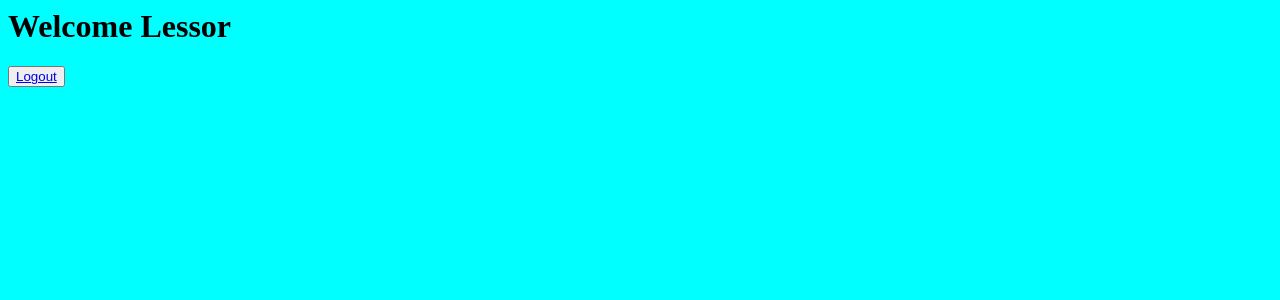
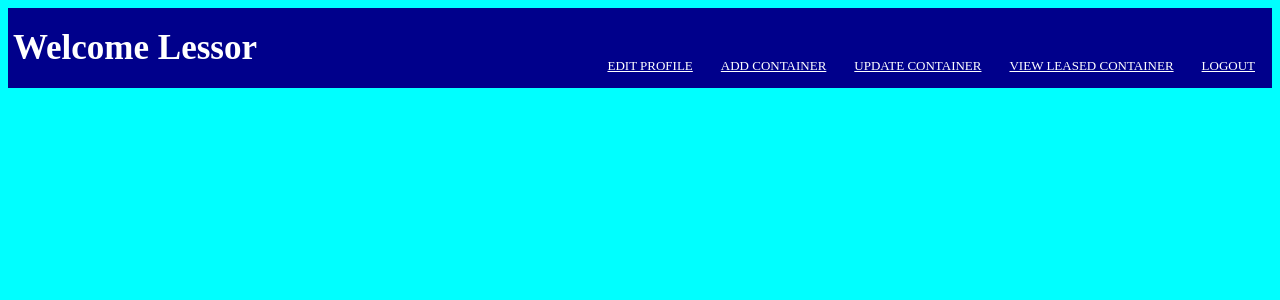
Before and after one commit to syedwajith/Equipment-Leasing-Project, a Django app: page /container_leasing_app/lessor_home/ in a window 1280 px wide. Shown: the top 300 px of the page. Run offline with Django 4.2, Linux system fonts and the light colour scheme.

Commit message:
Update lessorhome.html

```diff
--- a/equipment_leasing/templates/container_leasing_app/lessorhome.html
+++ b/equipment_leasing/templates/container_leasing_app/lessorhome.html
@@ -2,18 +2,31 @@
     {%load static%}
     <head>
         <title>Container Leasing</title>
-        <link rel="stylesheet" href="{% static 'css/style.css' %}">
+        <link rel="stylesheet" href="{% static 'css/adminhome.css' %}">
     </head>
     <body>
-        <form method="post">
-            {% csrf_token %}
-            <div class="lessorhome">
-                <h1>Welcome Lessor</h1>
-                <button>
-                    <a href="/container_leasing_app/home">Logout</a>
-                </button>
-            </div>
-        </form>
+
+            <nav>
+                <label class="adminhome">Welcome Lessor</label>
+                <ul>
+                    <li>
+                        <a href="/container_leasing_app/lessor_editprofile">edit profile</a>
+                    </li>
+                    <li>
+                        <a href="/container_leasing_app/lessor_addcontainer">add container</a>
+                    </li>
+                    <li>
+                        <a href="/container_leasing_app/lessor_updatecontainer">update container</a>
+                    </li>
+                    <li>
+                        <a href="/container_leasing_app/lessor_view_leased_container"> view leased container</a>
+                    </li>
+                    <li>
+                        <a href="/container_leasing_app/home">Logout</a>
+                    </li>
+                </ul>
+            </nav>
+
 
     </body>
 </html>
```
